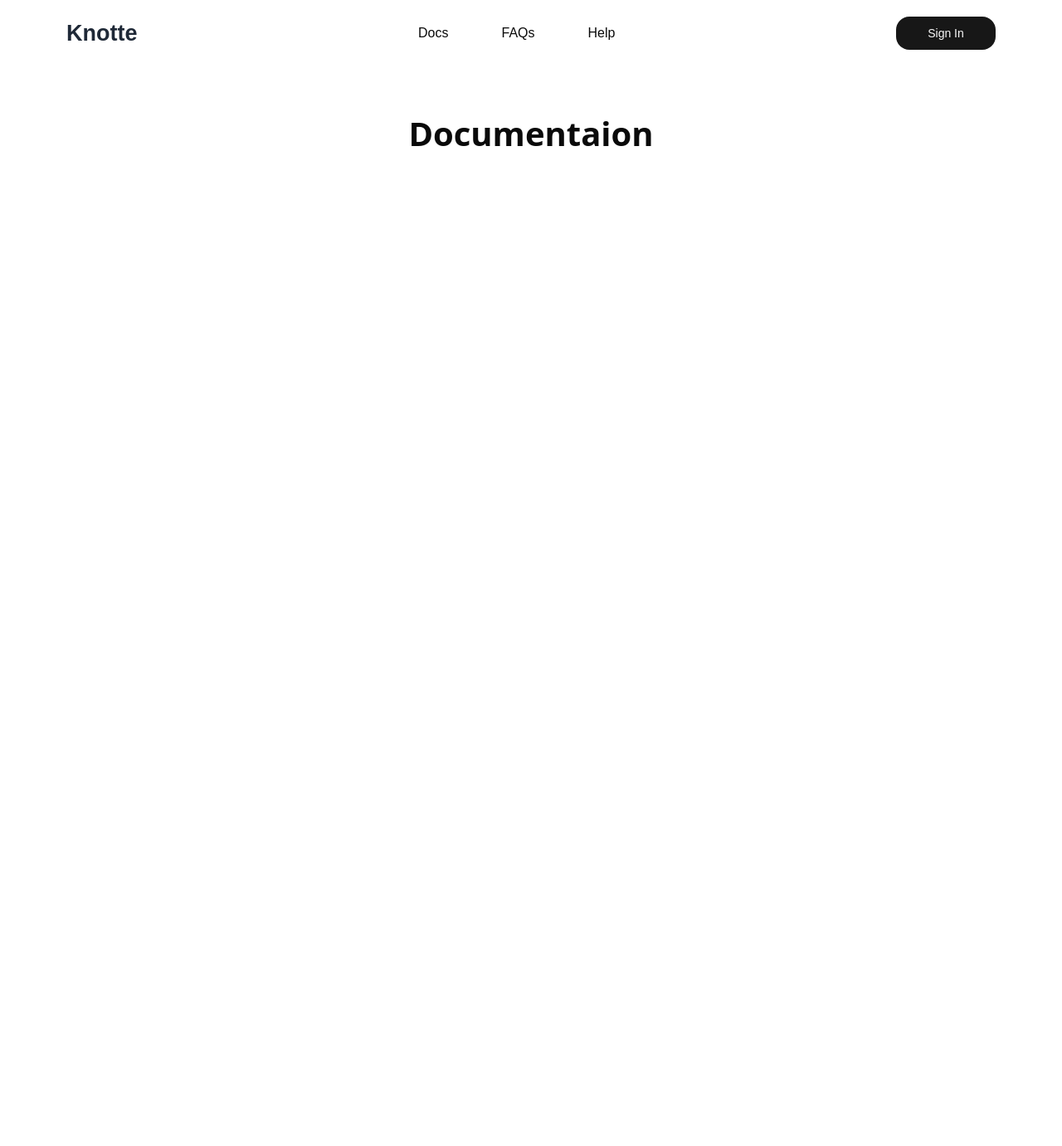
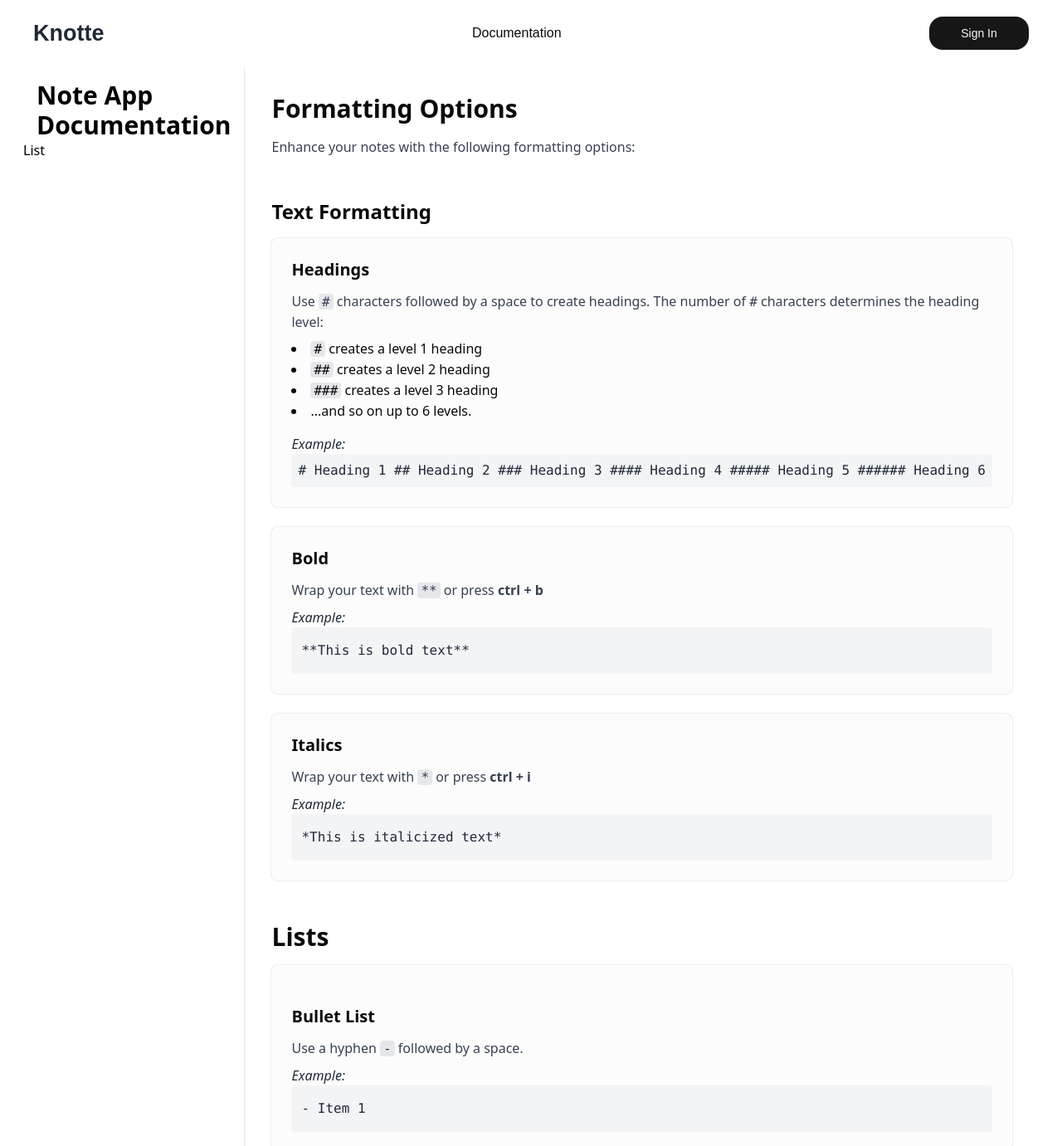
Before and after one commit to samsonlawal/Note-Taking-App, a Next.js app: page /documentation in a window 1280 px wide. Shown: the top 1381 px of the page at 83% size. Before the commit the page ends 881 px from the top, so only its background shows below. Built offline with nearby package versions, Linux system fonts and the light colour scheme; a web font is replaced by a local one.

Commit message:
documentation

```diff
--- a/app/(root)/documentation/page.tsx
+++ b/app/(root)/documentation/page.tsx
@@ -1,18 +1,126 @@
-const documentation = () => {
+import React from "react";
+
+export default function Documentation() {
   return (
-    <div className="flex min-h-screen flex-col items-center justify-between px-24 py-[50px]">
-      <div className="flex flex-col gap-7">
-        <h1
-          className="text-[40px] font-black outline-none"
-        >
-          Documentaion
-        </h1>
+    <div className="bg-white font-sans leading-normal tracking-normal max-screen-wrapper mb-[40px]">
+      <header className="text-black py-4 border-r-[1px] border-gray-200">
+        <div className="container mx-auto px-4">
+          <h1 className="text-3xl font-semibold">Note App Documentation</h1>
+        </div>
+        <div>
+          <p>List</p>
+        </div>
+      </header>
 
+      <main className="container mx-auto px-8 py-8 max-screen-inner">
+        <section>
+          <h2 className="text-3xl font-bold mb-4">Formatting Options</h2>
+          <p className="mb-4 text-gray-700">
+            Enhance your notes with the following formatting options:
+          </p>
+          <section id="text-formatting" className="mt-[50px]">
+            <h2 className="text-2xl font-bold mb-4">Text Formatting</h2>
 
-      </div>
+            <div
+              className="bg-gray-100/30 rounded-lg p-6 mb-6"
+              style={{ boxShadow: "0 0 2px rgba(0, 0, 0, 0.25)" }}
+            >
+              {" "}
+              <h3 className="text-xl font-semibold mb-3">Headings</h3>
+              <p className="text-gray-700 mb-2">
+                Use <code className="bg-gray-200 px-1 rounded">#</code>{" "}
+                characters followed by a space to create headings. The number of{" "}
+                <code>#</code> characters determines the heading level:
+              </p>
+              <ul className="list-disc list-inside mb-4">
+                <li>
+                  <code className="bg-gray-200 px-1 rounded">#</code> creates a
+                  level 1 heading
+                </li>
+                <li>
+                  <code className="bg-gray-200 px-1 rounded">##</code> creates a
+                  level 2 heading
+                </li>
+                <li>
+                  <code className="bg-gray-200 px-1 rounded">###</code> creates
+                  a level 3 heading
+                </li>
+                <li>...and so on up to 6 levels.</li>
+              </ul>
+              <p className="text-gray-800 italic">Example:</p>
+              <pre className="bg-gray-100 p-2 rounded text-gray-800">
+                # Heading 1 ## Heading 2 ### Heading 3 #### Heading 4 #####
+                Heading 5 ###### Heading 6
+              </pre>
+            </div>
+
+            <div
+              className="bg-gray-100/30 rounded-lg p-6 mb-6"
+              style={{ boxShadow: "0 0 2px rgba(0, 0, 0, 0.25)" }}
+            >
+              <h3 className="text-xl font-semibold mb-3">Bold</h3>
+              <p className="text-gray-700 mb-2">
+                Wrap your text with{" "}
+                <code className="bg-gray-200 px-1 rounded">**</code> or press{" "}
+                <strong>ctrl + b</strong>
+              </p>
+              <p className="text-gray-800 italic">Example:</p>
+              <pre className="bg-gray-100 py-4 p-3 rounded text-gray-800">
+                **This is bold text**
+              </pre>
+            </div>
+
+            <div
+              className="bg-gray-100/30 rounded-lg p-6 mb-6"
+              style={{ boxShadow: "0 0 2px rgba(0, 0, 0, 0.25)" }}
+            >
+              <h3 className="text-xl font-semibold mb-3">Italics</h3>
+              <p className="text-gray-700 mb-2">
+                Wrap your text with{" "}
+                <code className="bg-gray-200 px-1 rounded">*</code> or press{" "}
+                <strong>ctrl + i</strong>
+              </p>
+              <p className="text-gray-800 italic">Example:</p>
+              <pre className="bg-gray-100 py-4 p-3 rounded text-gray-800">
+                *This is italicized text*
+              </pre>
+            </div>
+          </section>
+
+          <section id="lists" className="mt-[50px]">
+            <h2 className="text-3xl font-bold mb-4">Lists</h2>
+            <div
+              className="bg-gray-100/30 rounded-lg p-6 mb-6"
+              style={{ boxShadow: "0 0 2px rgba(0, 0, 0, 0.25)" }}
+            >
+              <h3 className="text-xl font-semibold mt-6 mb-3">Bullet List</h3>
+              <p className="text-gray-700 mb-2">
+                Use a hyphen <code className="bg-gray-200 px-1 rounded">-</code>{" "}
+                followed by a space.
+              </p>
+              <p className="text-gray-800 italic">Example:</p>
+              <pre className="bg-gray-100 py-4 p-3 rounded text-gray-800">
+                - Item 1
+              </pre>
+            </div>
+
+            <div
+              className="bg-gray-100/30 rounded-lg p-6 mb-6"
+              style={{ boxShadow: "0 0 2px rgba(0, 0, 0, 0.25)" }}
+            >
+              <h3 className="text-xl font-semibold mt-6 mb-3">Numbered List</h3>
+              <p className="text-gray-700 mb-2">
+                Use numbers followed by a period{" "}
+                <code className="bg-gray-200 px-1 rounded">1.</code>
+              </p>
+              <p className="text-gray-800 italic">Example:</p>
+              <pre className="bg-gray-100 py-4 p-3 rounded text-gray-800">
+                1. Step one 2. Step two 3. Step three
+              </pre>
+            </div>
+          </section>
+        </section>
+      </main>
     </div>
-  )
-};
-
-
-export default documentation;
+  );
+}
--- a/components/auth/pages/login/index.tsx
+++ b/components/auth/pages/login/index.tsx
@@ -65,7 +65,19 @@ const LoginForm = () => {
       sessionStorage.setItem("token", data.session?.access_token || "");
       setAccessToken(data?.session?.access_token);
       toast.success("Login successful!");
-      router.push("/note/thebeginning");
+
+      // If notes are in Local Storage:
+      const notes = JSON.parse(localStorage.getItem("Notes") || "[]");
+
+      if (notes.length > 0) {
+        console.log(notes.length, notes[0].id);
+        const firstNoteId = notes[0].id; // Assuming notes have an id
+        router.push(`/note/${firstNoteId}`);
+      }
+      // else {
+      //   // Redirect to a placeholder or dummy page if no notes exist
+      //   router.push("/note/dummy");
+      // }
     } catch (err) {
       console.error("Unexpected error:", err);
       toast.error("An error occurred. Please try again.");
--- a/components/ui/Navbar/index.tsx
+++ b/components/ui/Navbar/index.tsx
@@ -11,7 +11,7 @@ import Link from "next/link";
 
 export default function Navbar() {
   return (
-    <nav className="w-full px-6 lg:px-20 py-5 rounded-xl">
+    <nav className="w-full px-6 lg:px-10 py-5 rounded-xl">
       <div className="max-w-[1336px] mx-auto flex items-center justify-between">
         {/* Logo */}
         <Link
@@ -52,29 +52,7 @@ export default function Navbar() {
                   href="/pricing"
                   className="text-base hover:text-black/70 transition-colors duration-500"
                 >
-                  Docs
-                </Link>
-              </NavigationMenuLink>
-            </NavigationMenuItem>
-
-            <NavigationMenuItem>
-              <NavigationMenuLink asChild>
-                <Link
-                  href="/contact"
-                  className="text-base hover:text-black/70 transition-colors duration-500"
-                >
-                  FAQs
-                </Link>
-              </NavigationMenuLink>
-            </NavigationMenuItem>
-
-            <NavigationMenuItem>
-              <NavigationMenuLink asChild>
-                <Link
-                  href="/contact"
-                  className="text-base hover:text-black/70 transition-colors duration-500"
-                >
-                  Help
+                  Documentation
                 </Link>
               </NavigationMenuLink>
             </NavigationMenuItem>
```
